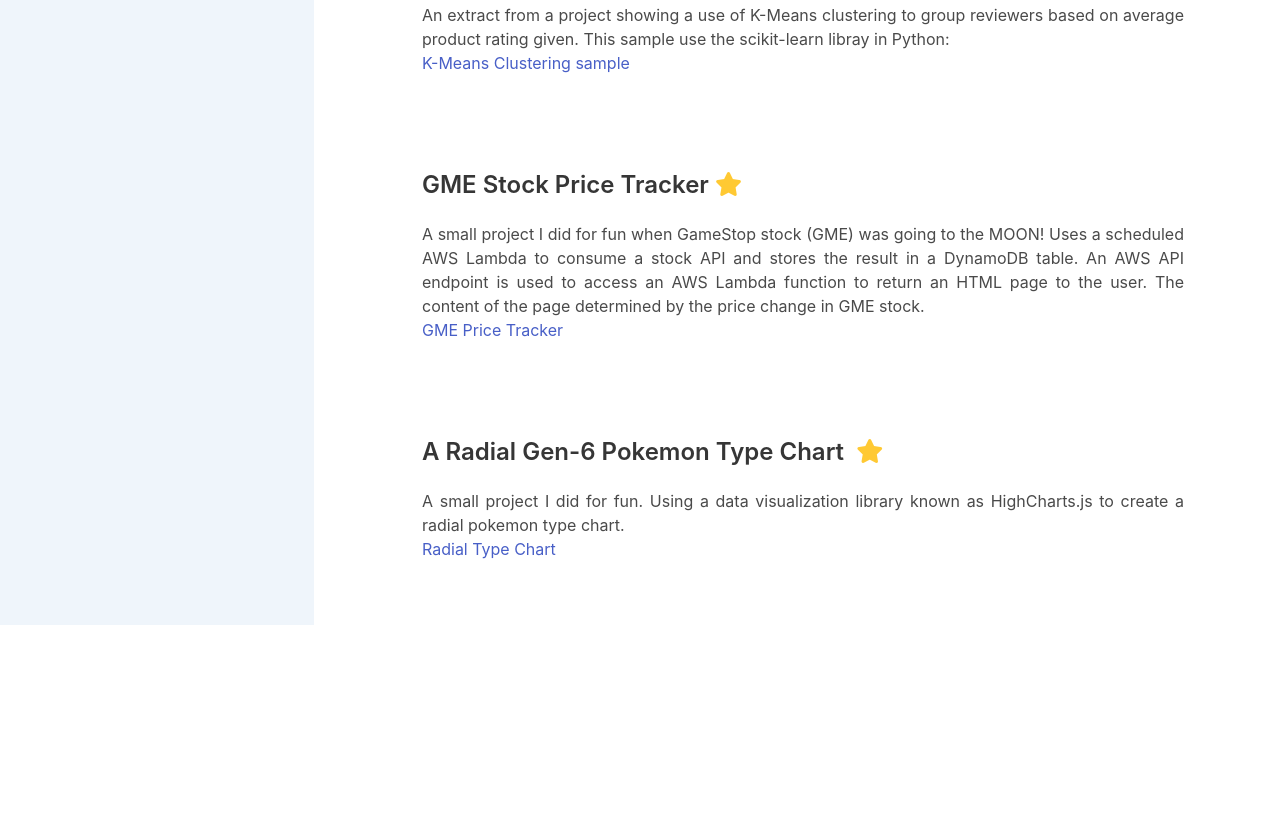
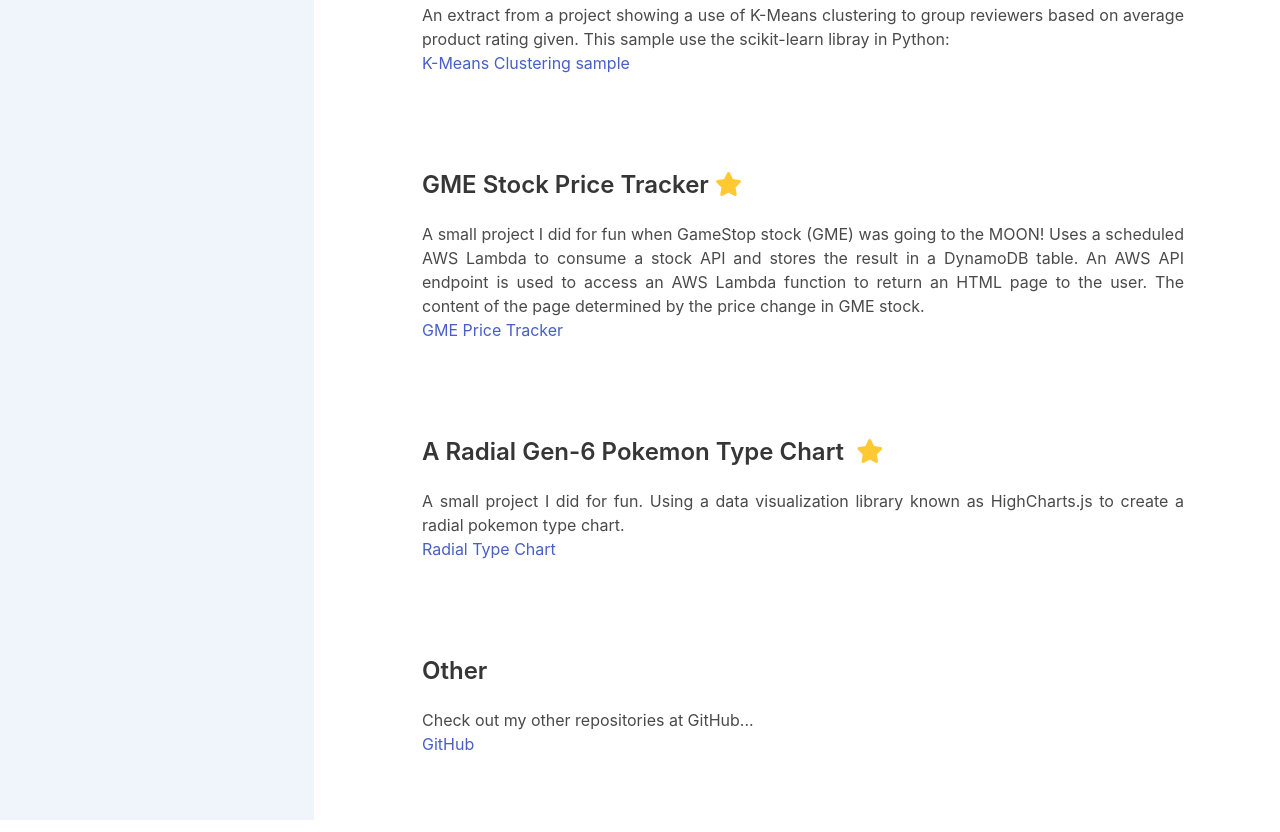
Before and after one commit to j-l-m/j-l-m.github.io, a plain HTML site: page index.html in a window 1280 px wide. Shown: the part 1400-2232 px from the top of the page. Before the commit the page ends 2037 px from the top, so only its background shows below. Drawn offline with nearby package versions, Linux system fonts and the light colour scheme.

Commit message:
more adjustments

```diff
--- a/index.html
+++ b/index.html
@@ -142,7 +142,7 @@
                 <div class="section">
                     <h4 class="title is-size-4">Elliptic Curve Cryptography</h4>
                     <p> An elementary example of elliptic curve cryptography (ECC) in Python. ECC is the foundation of block chain technology.<br>
-                    <a  class="redirect" href="https://github.com/j-l-m/ec_curve/blob/master/ecc.ipynb">Elliptic Curve Cryptography</a>
+                    <a  class="redirect" href="https://j-l-m.github.io/ec_curve/">Elliptic Curve Cryptography</a>
                     </p>
                 </div>
 
@@ -165,6 +165,12 @@
                     <p>A small project I did for fun. Using a data visualization library known as HighCharts.js to create a radial pokemon type chart.<br>
                     <a class="redirect" href="https://j-l-m.github.io/gen.6-radial-type-chart/">Radial Type Chart</a>
                     </p>
+                </div>
+
+                <div class="section">
+                    <h4 class="title is-size-4">Other</h4>
+                    <p>Check out my other repositories at GitHub...<br>
+                    <a class="redirect" href="https://github.com/j-l-m/">GitHub</a>
                 </div>
 
             </section> <!--end projects section-->
```
